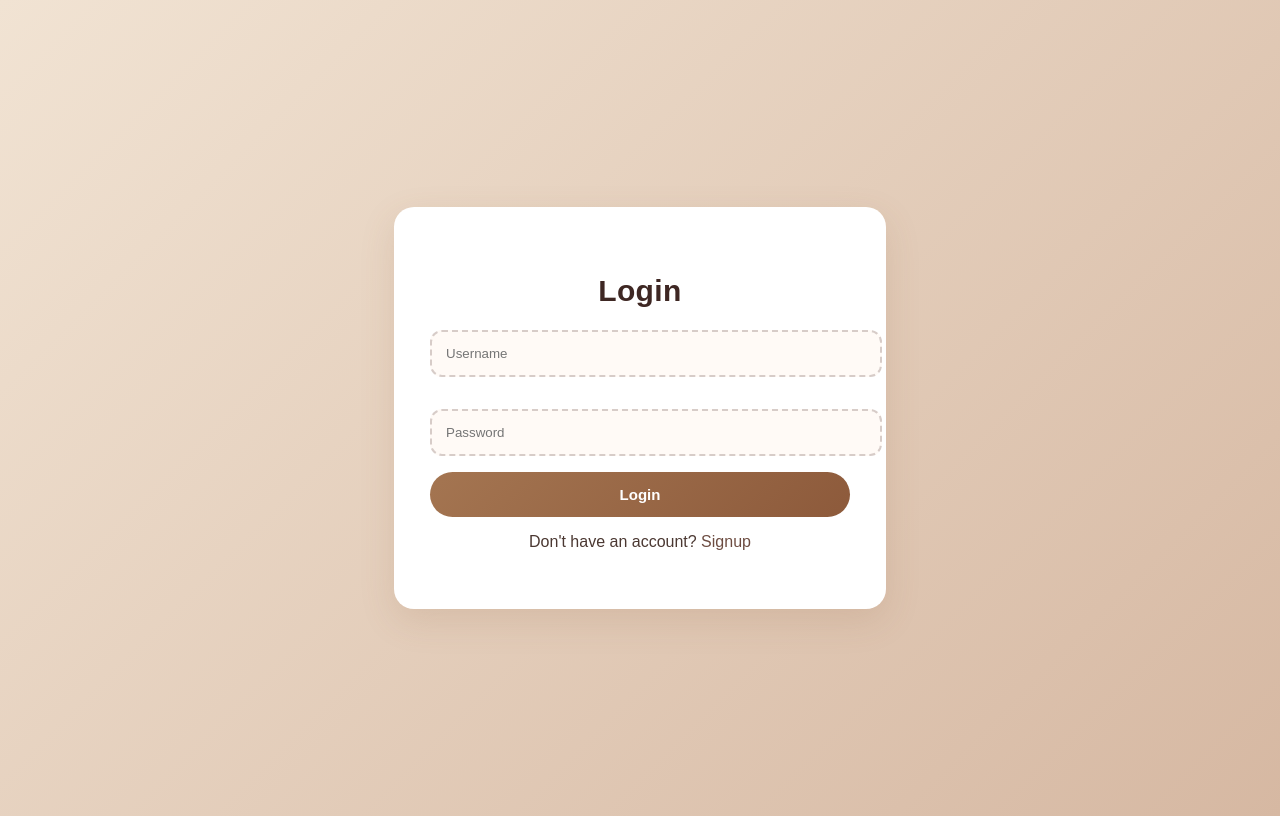
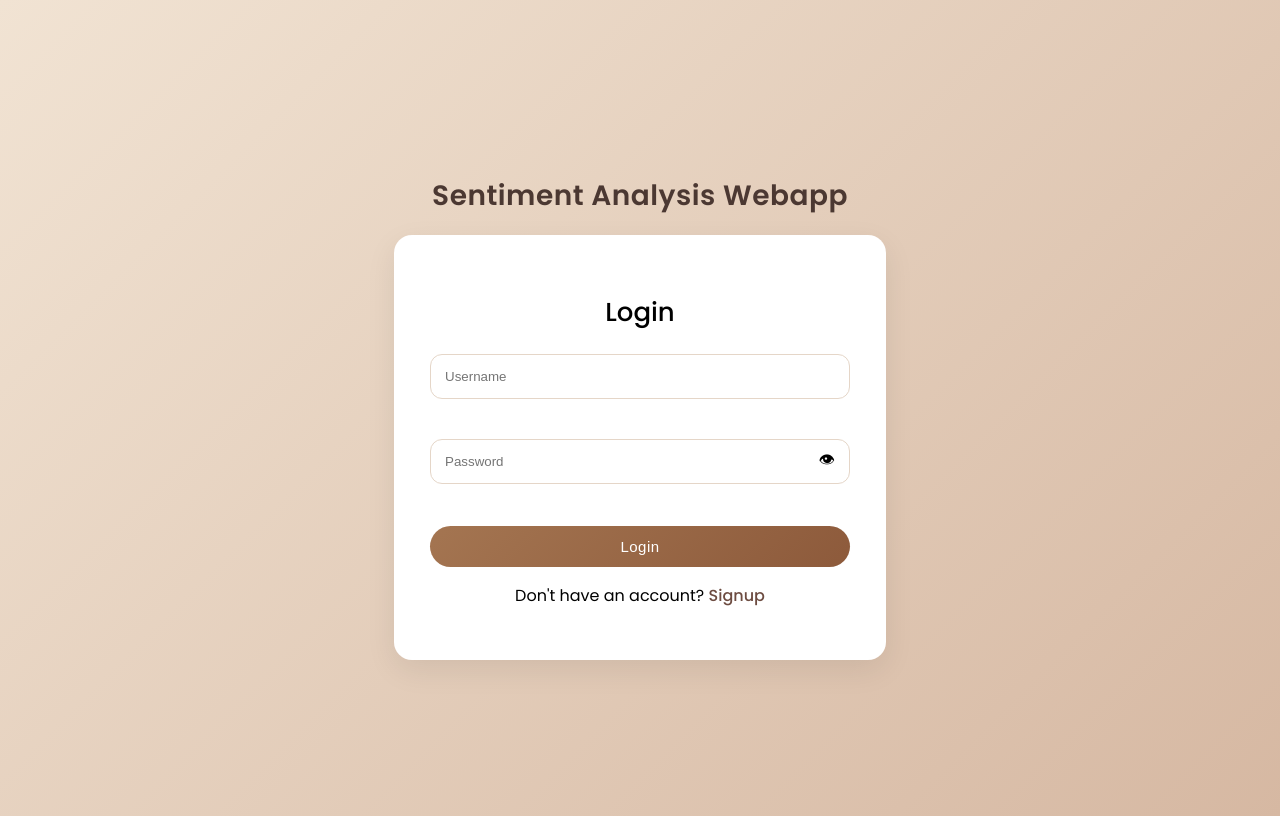
Before and after one commit to alina-233/SentimentAnalysisWebApp, a Flask app: page / in a window 1280 px wide. Run offline with Flask 3, Linux system fonts and the light colour scheme.

Commit message:
Some upgrades made in the code

```diff
--- a/app.py
+++ b/app.py
@@ -25,12 +25,35 @@ def home():
     return render_template("login.html")
 
 
+# @app.route("/signup", methods=["GET", "POST"])
+# def signup():
+#     if request.method == "POST":
+#         username = request.form["username"]
+#         password = request.form["password"]
+
+#         if register_user(username, password):
+#             return redirect("/")
+#         else:
+#             return "User already exists"
+
+#     return render_template("signup.html")
+
 @app.route("/signup", methods=["GET", "POST"])
 def signup():
     if request.method == "POST":
         username = request.form["username"]
         password = request.form["password"]
 
+        # 🚫 NO SPACES CHECK
+        if " " in username:
+            return "Username should not contain spaces"
+
+        # 🔐 PASSWORD STRENGTH CHECK
+        import re
+        if not re.match(r'^(?=.*[A-Z])(?=.*[a-z])(?=.*\d)(?=.*[@$!%*?&]).{8,}$', password):
+            return "Weak password"
+
+        # EXISTING LOGIC
         if register_user(username, password):
             return redirect("/")
         else:
--- a/static/style.css
+++ b/static/style.css
@@ -1,33 +1,34 @@
 body{
   height:100vh;
   display:flex;
+  flex-direction:column;
   align-items:center;
   justify-content:center;
-  /* background:linear-gradient(135deg,#f7efe5,#e8d5c4); light brown tones */
   background:linear-gradient(135deg,#f1e3d3,#d6b8a2);
+  /* font-family:'Inter',sans-serif; */
   font-family:'Poppins',sans-serif;
 }
 
-/* main card */
 .container{
   background:#ffffff;
-  padding:42px 36px;
-  border-radius:20px;
+  padding:36px;
+  border-radius:18px;
   width:420px;
   text-align:center;
-  box-shadow:0 12px 35px rgba(139,94,60,0.15);
-  color:#4b3832;
+  box-shadow:0 10px 30px rgba(0,0,0,0.08);
 }
 
 /* headings */
 h2{
-  font-size:30px;
-  font-weight:600;
-  margin-bottom:6px;
-  letter-spacing:0.4px;
-  color:#3e2723;
+  font-size:26px;
+  font-weight:500;
+  margin-bottom:10px;
 }
-
+h3{
+  margin-top:18px;
+  font-weight:500;
+  color:#6d4c41;
+}
 .subtitle{
   font-size:14px;
   color:#8d6e63;
@@ -35,45 +36,52 @@ h2{
 }
 
 /* file input */
+
 input{
   width:100%;
-  padding:14px;
-  margin:16px 0;
-  border:2px dashed #d7ccc8;
+  padding:14px 45px 14px 14px;
+  margin:12px 0;
+  border:1px solid #e5d6c8;   /* softer */
   border-radius:12px;
-  background:#fffaf6;
-  color:#5d4037;
-  cursor:pointer;
-  transition:0.3s;
+  background:#fff;
+  transition:0.2s;
+  box-sizing:border-box;
 }
-
+input:focus{
+  border-color:#a47551;
+  outline:none;
+  background:white;
+}
 input:hover{
   border-color:#bc8f6f;
   background:#fdf5ef;
 }
 
 /* button */
-button{
+ button{
   width:100%;
-  padding:14px;
-  background:linear-gradient(135deg,#a47551,#8d5a3b); /* brown button */
+  padding:12px;
+  margin-top:14px;
+  background:linear-gradient(135deg,#a47551,#8d5a3b);
   border:none;
   border-radius:30px;
   color:white;
-  font-weight:600;
+  font-weight:500;
   font-size:15px;
   cursor:pointer;
-  transition:all 0.3s ease;
+  transition:all 0.25s ease;
+  letter-spacing:0.5px;
 }
+
+button:hover{
+  transform:translateY(-2px);
+  box-shadow:0 8px 18px rgba(141,90,59,0.25);
+}
+
 a{
 text-decoration:none;
 color:#6d4c41;
 font-weight:500;
-}
-
-button:hover{
-  transform:translateY(-2px);
-  box-shadow:0 8px 20px rgba(141,90,59,0.3);
 }
 
 /* result card */
@@ -90,37 +98,136 @@ button:hover{
 .positive{
   background:#e6f4ea;
   color:#2e7d32;
-  padding:6px 14px;
+  padding:4px 10px;
   border-radius:20px;
-  display:inline-block;
-  font-size:13px;
-  font-weight:500;
+  font-size:12px;
 }
 
 .negative{
   background:#fdecea;
   color:#c62828;
-  padding:6px 14px;
+  padding:4px 10px;
   border-radius:20px;
-  display:inline-block;
-  font-size:13px;
-  font-weight:500;
+  font-size:12px;
 }
-
 /* loading */
 .loading{
   margin-top:14px;
   font-size:13px;
   color:#8d6e63;
 }
-table{
-width:100%;
-margin-top:15px;
-border-collapse:collapse;
+
+/* added later */
+
+.main-heading{
+  font-size:28px;
+  font-weight:600;
+  margin-bottom:18px;
+  color:#4b3832;
+  letter-spacing:0.5px;
+}
+button{
+  letter-spacing:0.5px;
 }
 
-th, td{
-padding:10px;
-text-align:left;
-border-bottom:1px solid #ddd;
+button:active{
+  transform:scale(0.98);
 }
+
+.result-card p{
+  line-height:1.5;
+}
+
+.loading{
+  display:none;
+  font-weight:500;
+}
+
+.pw-wrap{
+  position: relative;
+  width: 100%;
+  margin: 16px 0;
+}
+
+.pw-wrap input{
+  width: 100%;
+  padding: 14px 45px 14px 14px;
+  border:1px solid #e5d6c8;
+  background:#fff;
+  border-radius:12px;
+  box-sizing: border-box;
+}
+.eye{
+  position: absolute;
+  right: 15px;
+  top: 50%;
+  transform: translateY(-50%);
+  cursor: pointer;
+  font-size: 16px;
+}
+
+.record-box{
+  display:flex;
+  flex-direction:column;
+  gap:12px;
+  margin-top:10px;
+}
+
+table{
+  width:100%;
+  margin-top:20px;
+  border-collapse:separate;
+  border-spacing:0;
+  overflow:hidden;
+  border-radius:12px;
+  box-shadow:0 4px 12px rgba(0,0,0,0.05);
+}
+
+th{
+  background:#f3e5dc;
+  padding:12px;
+  text-align:left;
+  font-weight:600;
+
+  position: sticky;
+  top: 0;
+  background:#f3e5dc;
+  z-index:1;
+}
+
+td{
+  padding:12px;
+  background:white;
+  border-bottom:1px solid #eee;
+  line-height:1.6;
+}
+
+tr:hover td{
+  background:#faf5f0;
+}
+
+.table-container{
+  max-height: 350px;
+  overflow-y: auto;
+  margin-top: 15px;
+  border-radius: 12px;
+}
+
+/* optional smooth scrollbar */
+.table-container::-webkit-scrollbar{
+  width:6px;
+}
+.table-container::-webkit-scrollbar-thumb{
+  background:#cbb8a6;
+  border-radius:10px;
+}
+
+
+#recordBtn{
+  box-shadow:0 4px 12px rgba(0,0,0,0.08);
+}
+
+#stopBtn{
+  background:#b23a3a;
+  box-shadow:0 4px 12px rgba(178,58,58,0.2);
+}
--- a/templates/login.html
+++ b/templates/login.html
@@ -2,7 +2,8 @@
 <html>
 <head>
 <title>Auth</title>
-
+<!-- <link href="https://fonts.googleapis.com/css2?family=Inter:wght@400;500;600&display=swap" rel="stylesheet"> -->
+<link href="https://fonts.googleapis.com/css2?family=Poppins:wght@300;400;500;600&display=swap" rel="stylesheet">
 <link rel="stylesheet" href="{{ url_for('static', filename='style.css') }}">
 
 <style>
@@ -13,22 +14,34 @@
 </head>
 <body>
 
+<h1 class="main-heading">Sentiment Analysis Webapp</h1>
 <div class="container">
-
 <h2 id="title">Login</h2>
 
 <!-- LOGIN FORM -->
 <form action="/login" method="post" id="loginForm" class="form-box active">
-<input type="text" name="username" placeholder="Username" required>
-<input type="password" name="password" placeholder="Password" required>
+<input type="text" name="username" placeholder="Username" pattern="^\S+$" title="No spaces allowed" required>
+<!-- <input type="text" name="username" placeholder="Username" required> -->
+<div class="pw-wrap">
+  <input type="password" id="loginPassword" name="password" placeholder="Password" required>
+  <span class="eye" onclick="togglePassword('loginPassword')">👁</span>
+</div>
 <button type="submit">Login</button>
 <p>Don't have an account? <a href="#" onclick="showSignup()">Signup</a></p>
 </form>
 
 <!-- SIGNUP FORM -->
 <form action="/signup" method="post" id="signupForm" class="form-box">
-<input type="text" name="username" placeholder="Username" required>
-<input type="password" name="password" placeholder="Password" required>
+<!-- <input type="text" name="username" placeholder="Username" required> -->
+<input type="text" name="username" placeholder="Username" pattern="^\S+$" title="No spaces allowed" required>
+<!-- <input type="password" name="password" placeholder="Password" required> -->
+<div class="pw-wrap">
+    <input type="password" id="signupPassword" name="password"
+pattern="^(?=.*[A-Z])(?=.*[a-z])(?=.*\d)(?=.*[@$!%*?&]).{8,}$"
+title="Min 8 chars, 1 uppercase, 1 lowercase, 1 number, 1 special char"
+required>
+  <span class="eye" onclick="togglePassword('signupPassword')">👁</span>
+</div>
 <button type="submit">Signup</button>
 <p>Already have an account? <a href="#" onclick="showLogin()">Login</a></p>
 </form>
@@ -47,6 +60,18 @@ function showLogin(){
     document.getElementById("loginForm").classList.add("active");
     document.getElementById("title").innerText = "Login";
 }
+function togglePassword(id){
+  const input = document.getElementById(id);
+  const eye = input.nextElementSibling;
+
+  if(input.type === "password"){
+    input.type = "text";
+    eye.innerText = "🙈";   // change icon
+  } else {
+    input.type = "password";
+    eye.innerText = "👁";
+  }
+}
 </script>
 <script src="{{ url_for('static', filename='script.js') }}"></script>
 </body>
```
Also changed, not shown: static/script.js (+50 -0 lines), templates/dashboard.html (+11 -0 lines), templates/history.html (+6 -2 lines).
